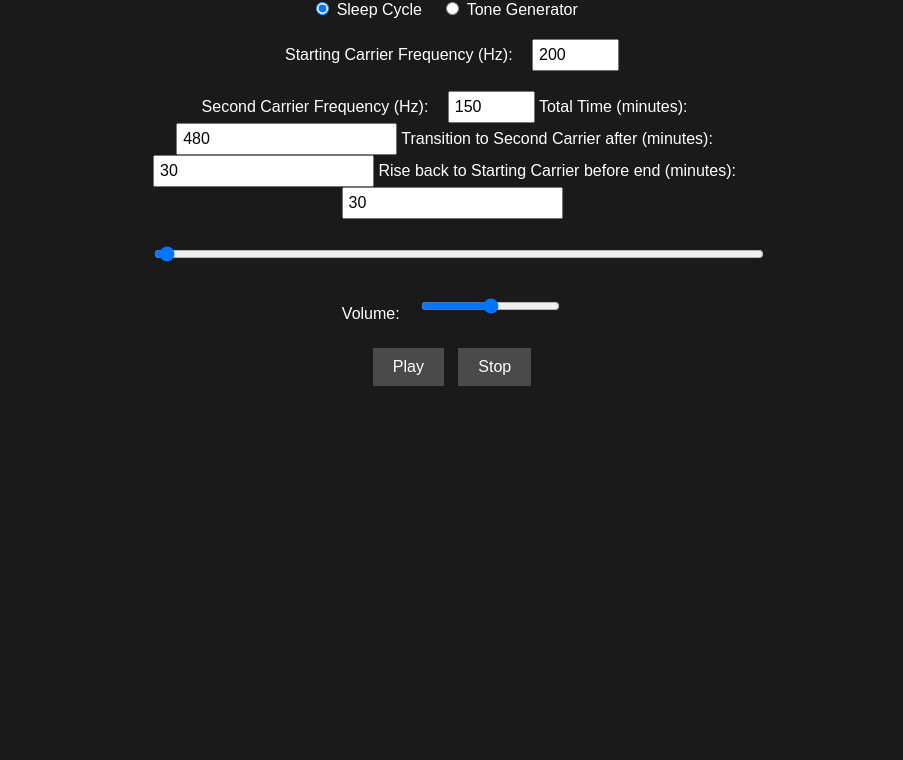
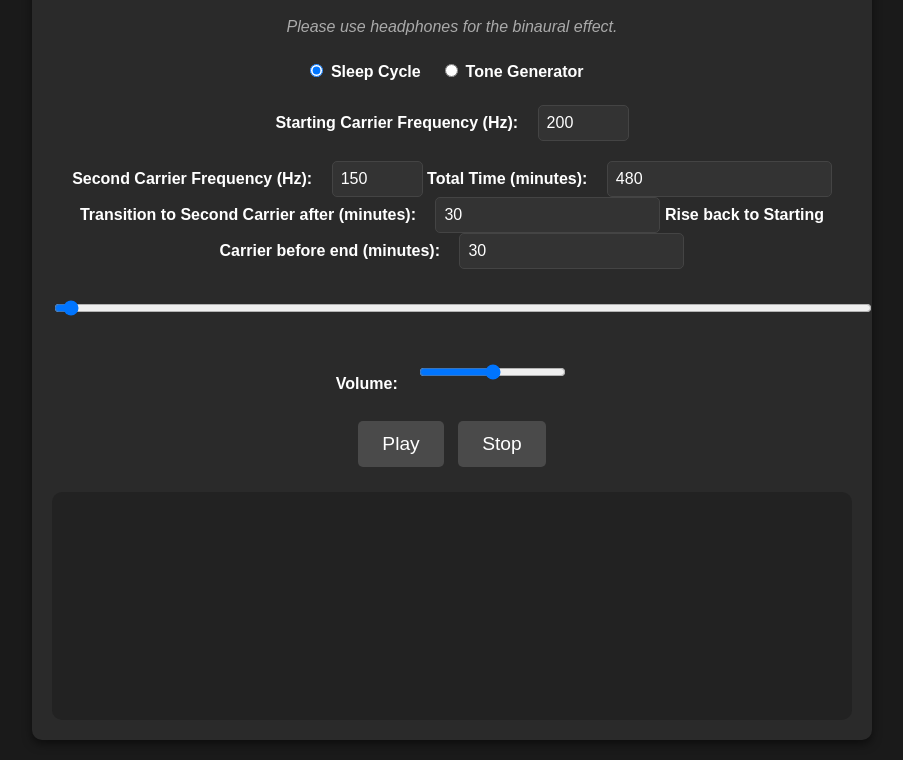
Before and after one commit to jasonbra1n/binaural-beats, a plain HTML site: page index.html in a window 1280 px wide. Shown: the part 133-893 px from the top of the page, without its empty margins (188-1091 px from the left). Before the commit the page ends 800 px from the top, so only its background shows below. Drawn offline with nearby package versions, Linux system fonts and the light colour scheme.

Commit message:
Update style.css

```diff
--- a/style.css
+++ b/style.css
@@ -1,25 +1,32 @@
 body {
   background-color: #1a1a1a;
   color: #ffffff;
-  font-family: Arial, sans-serif;
+  font-family: 'Arial', sans-serif;
   margin: 0;
   padding: 20px;
+  line-height: 1.6;
 }
 
 .container {
-  max-width: 600px;
+  max-width: 800px;
   margin: 0 auto;
   text-align: center;
+  background: #2a2a2a;
+  padding: 20px;
+  border-radius: 10px;
+  box-shadow: 0 4px 10px rgba(0, 0, 0, 0.5);
 }
 
 h1 {
-  font-size: 2em;
+  font-size: 2.5em;
   margin-bottom: 10px;
+  color: #ffffff;
 }
 
 .note {
   font-style: italic;
   margin-bottom: 20px;
+  color: #aaaaaa;
 }
 
 .mode-selection, .carrier-frequency, .volume-control, .controls, .timeline {
@@ -27,22 +34,29 @@ h1 {
 }
 
 label {
+  font-weight: bold;
   margin-right: 15px;
 }
 
 input[type="number"], select, input[type="range"] {
-  padding: 5px;
+  padding: 8px;
   font-size: 1em;
+  border-radius: 5px;
+  border: 1px solid #444;
+  background: #333;
+  color: #fff;
 }
 
 button {
-  padding: 10px 20px;
-  font-size: 1em;
+  padding: 12px 24px;
+  font-size: 1.2em;
   background-color: #4a4a4a;
   color: #fff;
   border: none;
+  border-radius: 5px;
   cursor: pointer;
   margin: 5px;
+  transition: background 0.3s;
 }
 
 button:hover {
@@ -55,4 +69,20 @@ button:hover {
 
 .visualization {
   margin-top: 20px;
+  background: #222;
+  border-radius: 10px;
+  padding: 10px;
 }
+
+@media (max-width: 768px) {
+  .container {
+    padding: 10px;
+  }
+  button {
+    width: 100%;
+    font-size: 1em;
+  }
+  input[type="number"], select {
+    width: 100%;
+  }
+}
```
